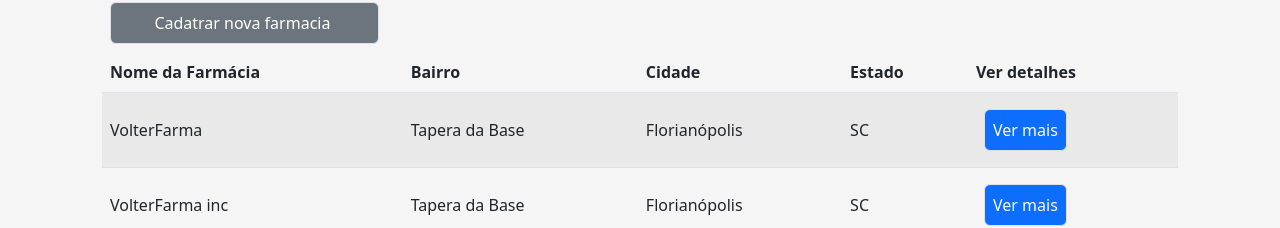
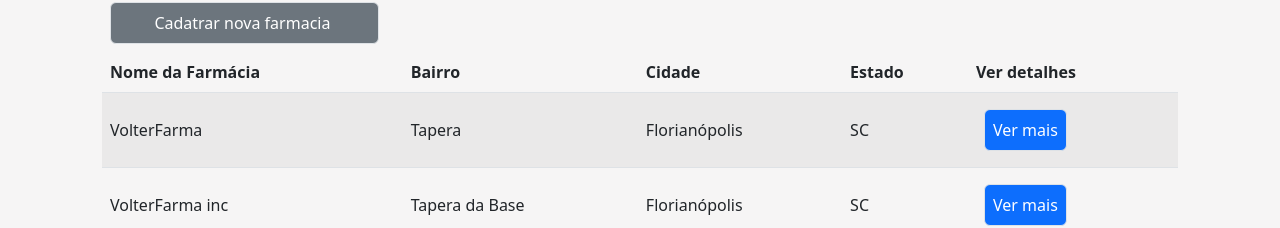
Before and after one commit to AdrianoVolter/pharmacy_central-system, a React (Vite) app: page /farmacias in a window 1280 px wide. Shown: the part 153-381 px from the top of the page. Built offline with nearby package versions, Linux system fonts and the light colour scheme.

Commit message:
feat: começando a criação do readme previa das paginas , outras modificações

```diff
--- a/src/components/ListaDeFarmacias.jsx
+++ b/src/components/ListaDeFarmacias.jsx
@@ -19,18 +19,18 @@ function ListaDeFarmacias(props) {
     const farmacias = [
 
         {
-            logradouro:	'Servidão Manoel Braz do Nascimento',
-            telefone:	'4884687433'	,
+            logradouro:	'Servidão Manoel',
+            telefone:	'4802022222'	,
             cep	:'88049500',
-            bairro:	'Tapera da Base',
-            celular:'48984687433',
+            bairro:	'Tapera ',
+            celular:'4899999999',
             cnpj:'45556666666',
             complemento:'Casa',
             numero:'40',
             nome:'VolterFarma',
             email:'adriano.valter@hotmail.com',
             cidade:'Florianópolis'	,
-            nomeFantasia: 'VolterFarma eeeeeeee'	,
+            nomeFantasia: 'VolterFarma LTDA'	,
             estado:'SC',
 
         },
```
